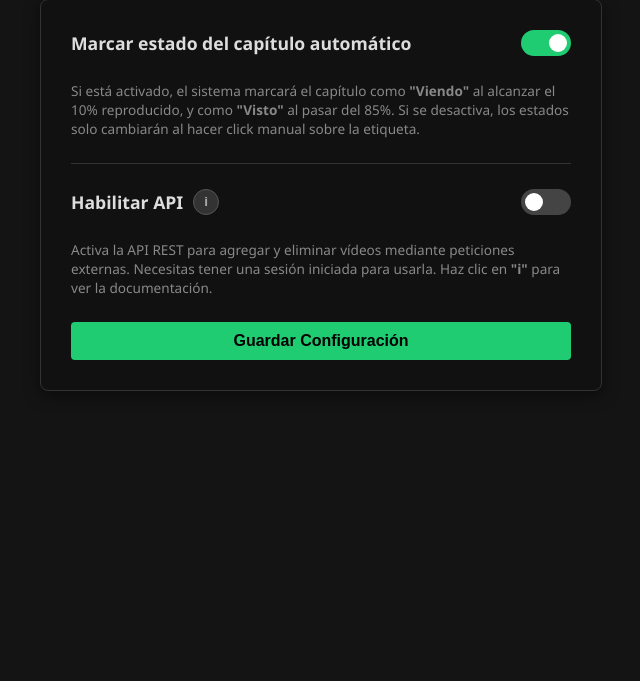
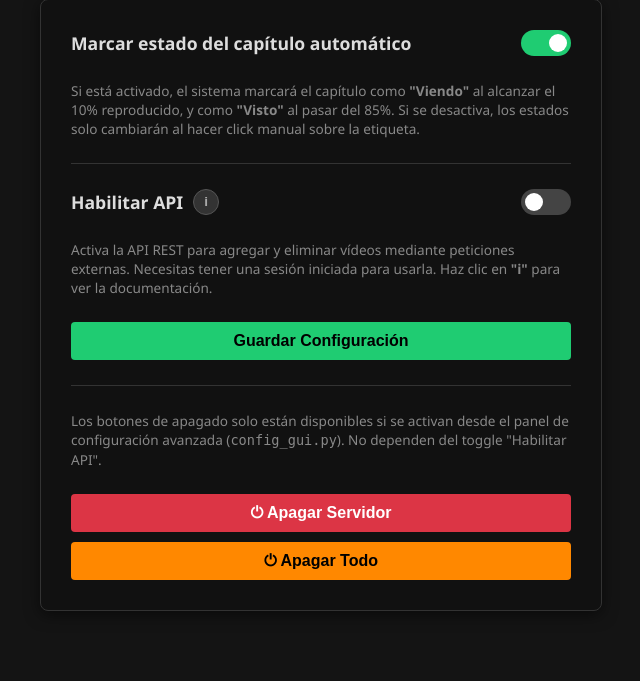
Before and after one commit to abeguerr01/FlaskCast, a Flask app: page /ajustes in a window 1280 px wide. Shown: the part 169-850 px from the top of the page, without its empty margins (319-959 px from the left). Before the commit the page ends 560 px from the top, so only its background shows below. Run offline with Flask 3, Linux system fonts and the light colour scheme; the visitor is signed in with stand-in values (Sample User, id 1); data comes from the database, SQL or seed files in the repository; parts of the project's set-up code (start-up, migrations or seed data) failed here and were passed over.

Commit message:
app de ajuste de controles

```diff
--- a/app.py
+++ b/app.py
@@ -1,4 +1,6 @@
+import json
 import os
+import signal
 import subprocess
 import threading
 import sqlite3
@@ -14,9 +16,18 @@ static_ffmpeg.add_paths()
 DIRECTORIO_RAIZ = os.path.dirname(os.path.abspath(__file__))
 DIRECTORIO_MEDIA = os.path.join(DIRECTORIO_RAIZ, 'data', 'media')
 DB_PATH = os.path.join(DIRECTORIO_RAIZ, 'data', 'flaskcast.db')
+CONFIG_PATH = os.path.join(DIRECTORIO_RAIZ, 'config.json')
 
 conversiones_activas = set()
 lock_conversiones = threading.Lock()
+
+
+def leer_config():
+    try:
+        with open(CONFIG_PATH, 'r', encoding='utf-8') as f:
+            return json.load(f)
+    except (FileNotFoundError, json.JSONDecodeError):
+        return {}
 
 def conectar_db():
     conn = sqlite3.connect(DB_PATH)
@@ -195,13 +206,10 @@ def index():
 @app.route('/ajustes', methods=['GET', 'POST'])
 def ajustes():
     usuario_id = session.get('usuario_id')
-    if not usuario_id:
-        return redirect(url_for('usuarios_panel'))
 
-    conn = conectar_db()
-    cursor = conn.cursor()
-
-    if request.method == 'POST':
+    if request.method == 'POST' and usuario_id:
+        conn = conectar_db()
+        cursor = conn.cursor()
         auto_marcar = 1 if request.form.get('auto_marcar') == 'on' else 0
         api_habilitada_val = 1 if request.form.get('api_habilitada') == 'on' else 0
         cursor.execute('UPDATE usuarios SET auto_marcar = ?, api_habilitada = ? WHERE id = ?', (auto_marcar, api_habilitada_val, usuario_id))
@@ -210,13 +218,20 @@ def ajustes():
         session['usuario_api_habilitada'] = api_habilitada_val
         return redirect(url_for('index'))
 
-    cursor.execute('SELECT auto_marcar, api_habilitada FROM usuarios WHERE id = ?', (usuario_id,))
-    user = cursor.fetchone()
-    conn.close()
+    auto_marcar = 1
+    api_habilitada_val = 0
+    if usuario_id:
+        conn = conectar_db()
+        cursor = conn.cursor()
+        cursor.execute('SELECT auto_marcar, api_habilitada FROM usuarios WHERE id = ?', (usuario_id,))
+        user = cursor.fetchone()
+        conn.close()
+        if user:
+            auto_marcar = user['auto_marcar']
+            api_habilitada_val = user['api_habilitada']
 
-    auto_marcar = user['auto_marcar'] if user else 1
-    api_habilitada_val = user['api_habilitada'] if user else 0
-    return render_template('ajustes.html', auto_marcar=auto_marcar, api_habilitada=api_habilitada_val)
+    cfg = leer_config()
+    return render_template('ajustes.html', auto_marcar=auto_marcar, api_habilitada=api_habilitada_val, boton_apagar_visible=cfg.get('boton_apagar_visible', False), boton_apagar_todo_visible=cfg.get('boton_apagar_todo_visible', False))
 
 def api_habilitada_check():
     return session.get('usuario_api_habilitada') == 1
@@ -627,32 +642,47 @@ def ping():
 
 @app.route('/api/off')
 def off():
-    if sistema == "Windows":
+    cfg = leer_config()
+    if not cfg.get('boton_apagar_visible', False):
+        return jsonify({'error': 'Funcion no habilitada'}), 403
+    threading.Thread(target=_apagar_servidor, daemon=True).start()
+    return jsonify({'status': 'Apagando servidor...'})
+
+def _apagar_servidor():
+    os.kill(os.getpid(), signal.SIGINT)
+
+@app.route('/api/off/all')
+def off_all():
+    cfg = leer_config()
+    if not cfg.get('boton_apagar_todo_visible', False):
+        return jsonify({'error': 'Funcion no habilitada'}), 403
+    threading.Thread(target=_apagar_todo, daemon=True).start()
+    return jsonify({'status': 'Apagando sistema...'})
+
+def _apagar_todo():
+    if platform.system() == "Windows":
         subprocess.run("shutdown /s /t 0 /f", shell=True)
-
     else:
         subprocess.run("sudo shutdown -h now", shell=True)
 
 if __name__ == '__main__':
     inicializar_base_datos()
 
+    cfg = leer_config()
+    puerto = cfg.get('puerto', 5000)
     sistema = platform.system()
 
     if sistema == "Windows":
-        # Usamos Waitress para Windows
         from waitress import serve
-        print("Iniciado servidor con Waitress (Windows)...")
-        serve(app, host='0.0.0.0', port=5000, threads=6)
+        print(f"Iniciado servidor con Waitress (Windows) en puerto {puerto}...")
+        serve(app, host='0.0.0.0', port=puerto, threads=6)
 
     else:
-        # Usamos Gunicorn para Linux/macOS
-        # Nota: Gunicorn no se puede importar como un módulo de Python,
-        # por lo que usamos 'subprocess' para ejecutarlo como proceso externo.
         import subprocess
-        print("Iniciado servidor Gunicorn (Linux/Unix)...")
+        print(f"Iniciado servidor Gunicorn (Linux/Unix) en puerto {puerto}...")
         subprocess.run([
             "gunicorn",
-            "--bind", "0.0.0.0:5000",
+            "--bind", f"0.0.0.0:{puerto}",
             "--workers", "4",
-            "app:app"  # Asegúrate que el formato sea archivo:instancia
+            "app:app"
         ])
--- /dev/null
+++ b/config.json
@@ -0,0 +1,5 @@
+{
+    "boton_apagar_visible": true,
+    "boton_apagar_todo_visible": true,
+    "puerto": 5000
+}
--- a/templates/ajustes.html
+++ b/templates/ajustes.html
@@ -67,6 +67,36 @@
             transition: background 0.2s;
         }
         .btn-save:hover { background-color: #198754; color: #fff; }
+
+        .btn-shutdown {
+            background-color: #dc3545;
+            color: #fff;
+            border: none;
+            padding: 10px 20px;
+            font-weight: bold;
+            font-size: 1rem;
+            border-radius: 4px;
+            cursor: pointer;
+            width: 100%;
+            transition: background 0.2s;
+            margin-top: 10px;
+        }
+        .btn-shutdown:hover { background-color: #b02a37; }
+
+        .btn-shutdown-all {
+            background-color: #ff8800;
+            color: #000;
+            border: none;
+            padding: 10px 20px;
+            font-weight: bold;
+            font-size: 1rem;
+            border-radius: 4px;
+            cursor: pointer;
+            width: 100%;
+            transition: background 0.2s;
+            margin-top: 10px;
+        }
+        .btn-shutdown-all:hover { background-color: #cc6a00; color: #fff; }
 
         .form-row {
             display: flex;
@@ -179,6 +209,18 @@
 
                 <button type="submit" class="btn-save">Guardar Configuración</button>
             </form>
+            {% if boton_apagar_visible or boton_apagar_todo_visible %}
+            <hr class="form-divider">
+            <p style="color: #888; font-size: 0.85rem; margin-bottom: 15px; line-height: 1.4;">
+                Los botones de apagado solo están disponibles si se activan desde el panel de configuración avanzada (<code>config_gui.py</code>). No dependen del toggle "Habilitar API".
+            </p>
+            {% if boton_apagar_visible %}
+            <button type="button" class="btn-shutdown" onclick="apagarServidor()">⏻ Apagar Servidor</button>
+            {% endif %}
+            {% if boton_apagar_todo_visible %}
+            <button type="button" class="btn-shutdown-all" onclick="apagarTodo()">⏻ Apagar Todo</button>
+            {% endif %}
+            {% endif %}
         </div>
     </div>
 
@@ -271,6 +313,38 @@ Content-Type: application/json</pre>
     </div>
 
     <script>
+        function apagarServidor() {
+            if (!confirm('¿Estás seguro de que quieres apagar el servidor?')) return;
+            fetch('/api/off')
+                .then(function(r) { return r.json(); })
+                .then(function(data) {
+                    if (data.error) {
+                        alert('Error: ' + data.error);
+                    } else {
+                        document.body.innerHTML = '<div style="display:flex;align-items:center;justify-content:center;height:100vh;background:#111;color:#fff;font-family:sans-serif;font-size:1.5rem;">⏻ Servidor apagándose...</div>';
+                    }
+                })
+                .catch(function() {
+                    document.body.innerHTML = '<div style="display:flex;align-items:center;justify-content:center;height:100vh;background:#111;color:#fff;font-family:sans-serif;font-size:1.5rem;">⏻ Servidor apagándose...</div>';
+                });
+        }
+
+        function apagarTodo() {
+            if (!confirm('¿Estás seguro? Esto apagará todo el sistema.')) return;
+            fetch('/api/off/all')
+                .then(function(r) { return r.json(); })
+                .then(function(data) {
+                    if (data.error) {
+                        alert('Error: ' + data.error);
+                    } else {
+                        document.body.innerHTML = '<div style="display:flex;align-items:center;justify-content:center;height:100vh;background:#111;color:#fff;font-family:sans-serif;font-size:1.5rem;">⏻ Sistema apagándose...</div>';
+                    }
+                })
+                .catch(function() {
+                    document.body.innerHTML = '<div style="display:flex;align-items:center;justify-content:center;height:100vh;background:#111;color:#fff;font-family:sans-serif;font-size:1.5rem;">⏻ Sistema apagándose...</div>';
+                });
+        }
+
         document.addEventListener('keydown', function(e) {
             if (e.key === 'Escape') {
                 document.getElementById('apiInfoModal').style.display = 'none';
```
Also changed, not shown: config_gui.py (added, +86 -0 lines), README.md.
